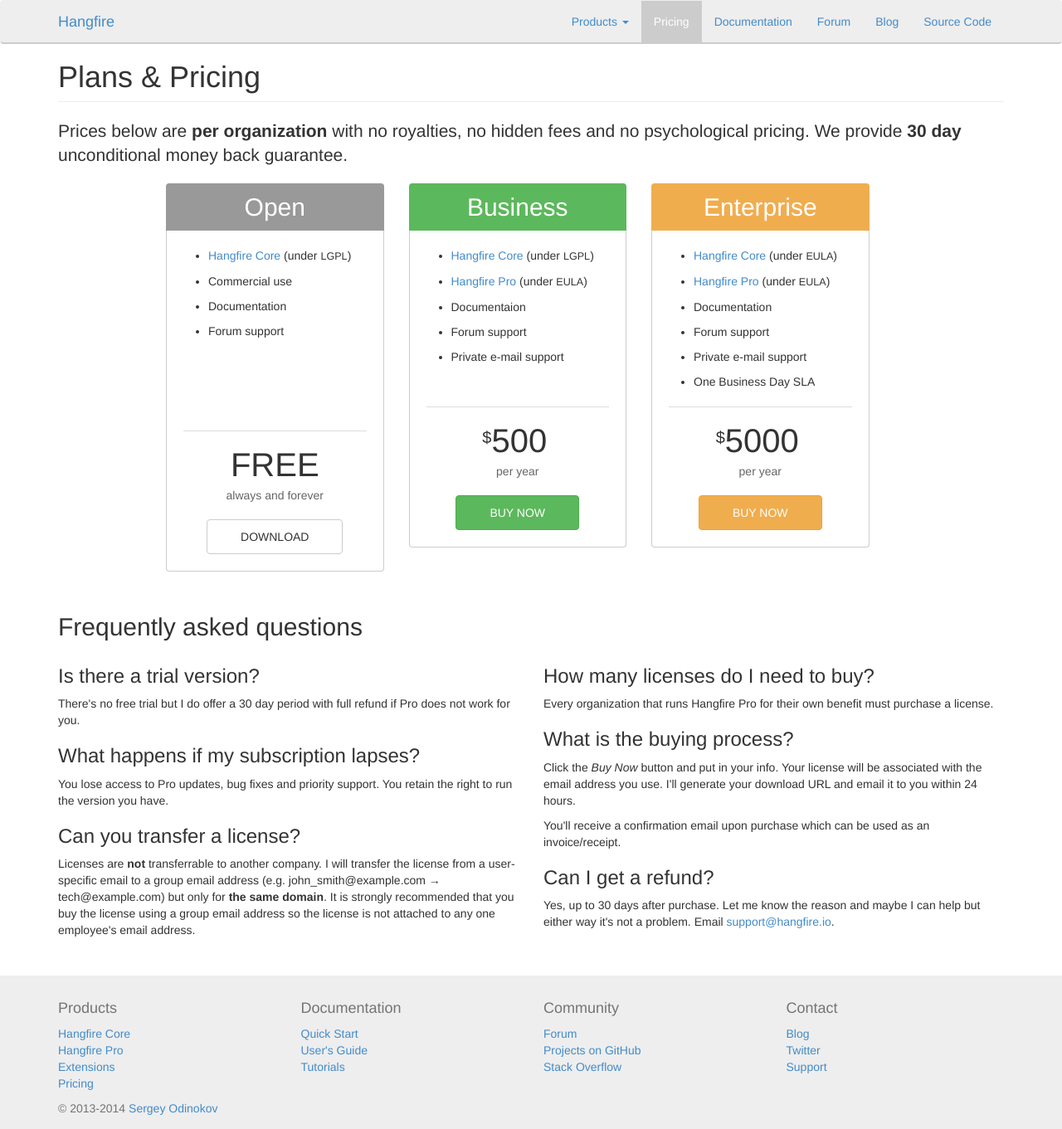
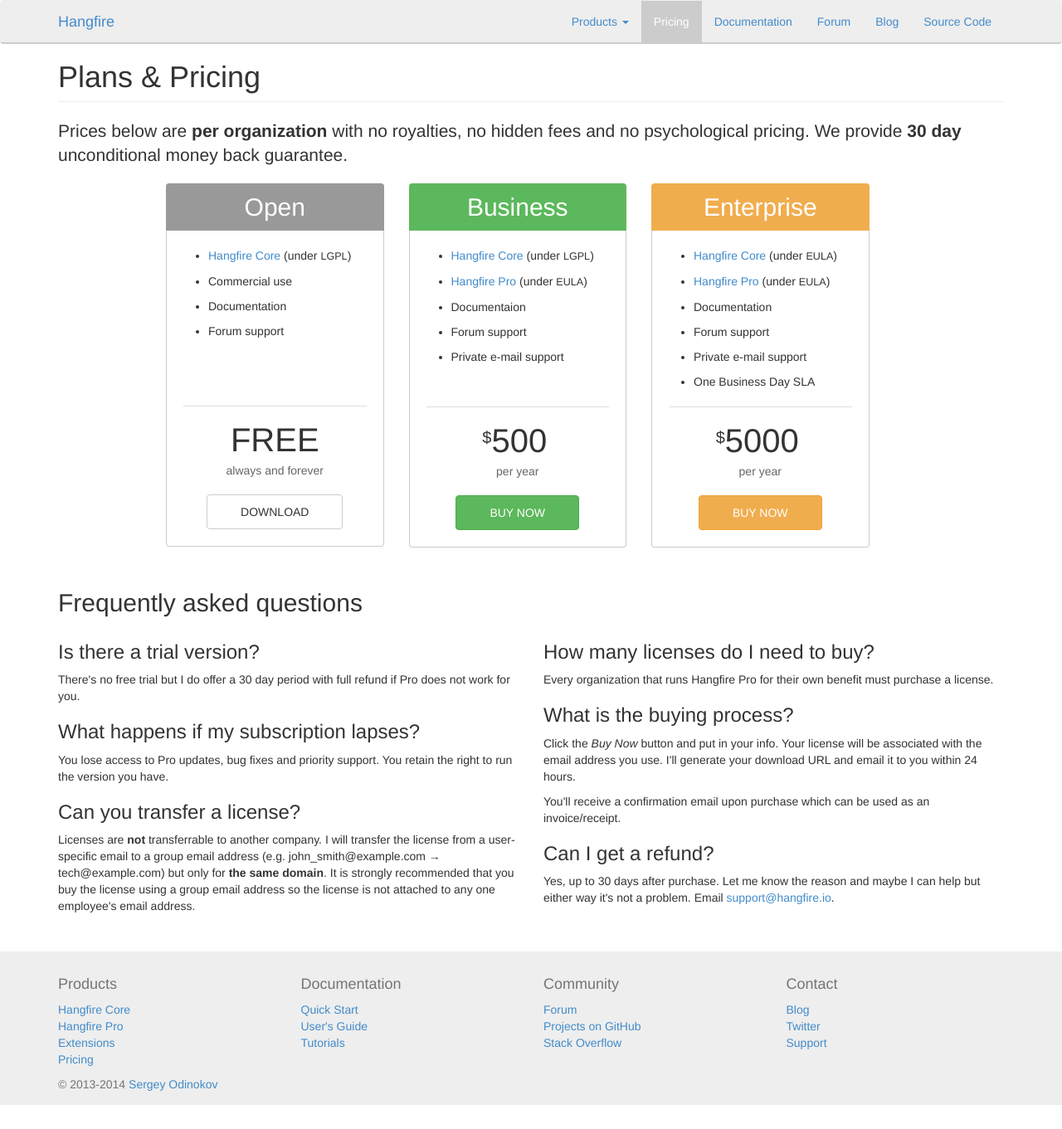
Before and after one commit to HangfireIO/Hangfire.io, a Jekyll site: the page built from pricing/index.md, in a window 1280 px wide. Shown: the whole page at 83% size. Built offline with Jekyll 4.4.1, drawn with Linux system fonts in a browser that asks for light colours; nearby versions of some CDN libraries; Markdown is read by kramdown in place of the engine named in the settings; after the commit the page ends 1332 px from its top, so only the background shows below that.

Commit message:
Remove unnecessary spacer

```diff
--- a/pricing/index.md
+++ b/pricing/index.md
@@ -31,7 +31,6 @@
                         <li>Commercial use</li>
                         <li>Documentation</li>
                         <li>Forum support</li>
-                        <li class="plan-item-spacer"></li>
                         <li class="plan-item-spacer"></li>
                         <li class="plan-item-spacer"></li>
                     </ul>
```
